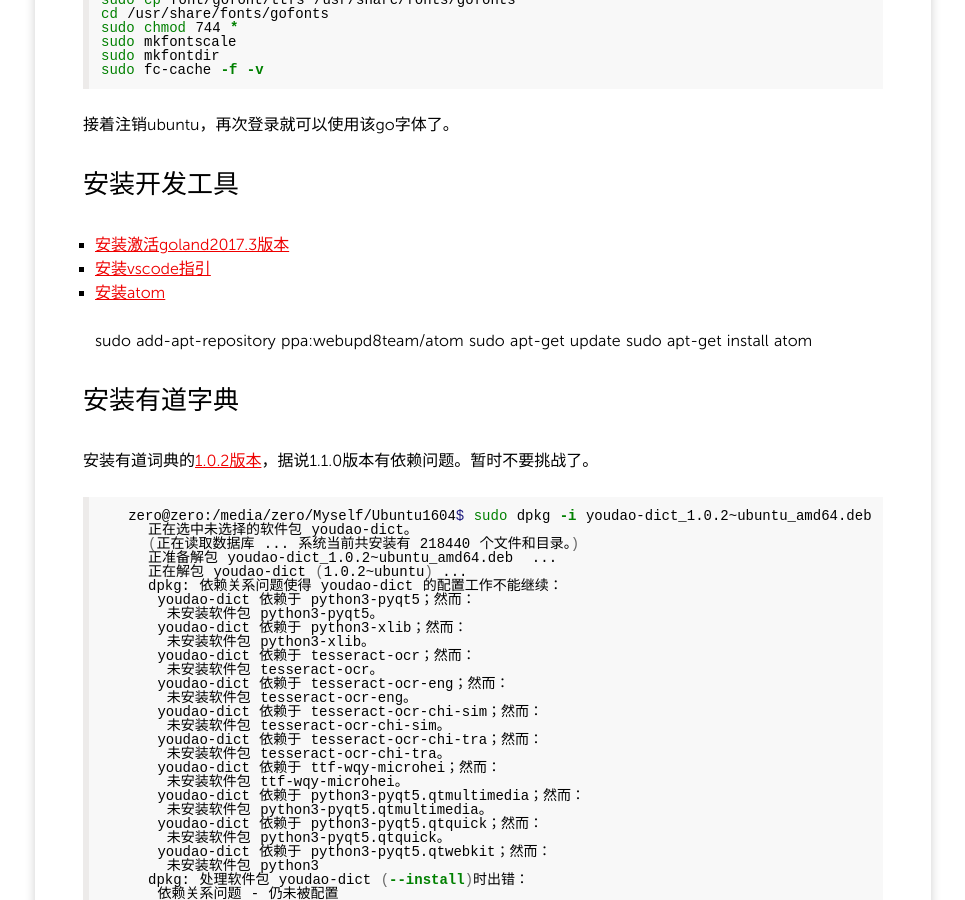
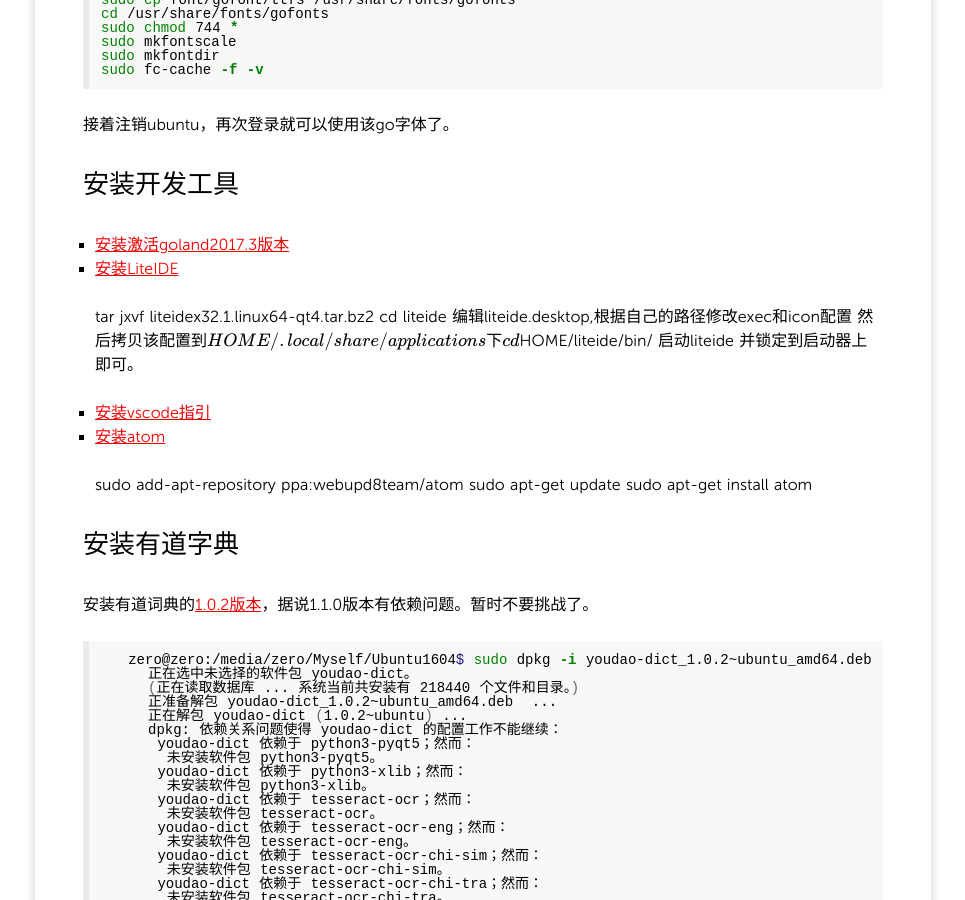
Before and after one commit to niuziru/niuziru.github.io, a Jekyll site: the page built from _posts/2017/2017-12-05-things-after-install-ubuntu16.04-with-Upan.md, in a window 1280 px wide and 900 px high, scrolled down 1666 px. Shown: the whole window, without its empty margins (157-1122 px from the left). Built offline with Jekyll 4.4.1, drawn with Linux system fonts in a browser that asks for light colours; formulas are drawn with MathJax 3.

Commit message:
add 在ubuntu16.04上使用liteide

```diff
--- a/_posts/2017/2017-12-05-how-to-install-ubuntu16.04-with-Upan.md
+++ b/_posts/2017/2017-12-05-things-after-install-ubuntu16.04-with-Upan.md
@@ -95,13 +95,22 @@
 ## 安装开发工具
 
 * [安装激活goland2017.3版本](2017-12-05-active-goland-2017.3.md)
+* [安装LiteIDE](https://golangtc.com/download/liteide)
+
+    tar jxvf liteidex32.1.linux64-qt4.tar.bz2
+    cd liteide
+    编辑liteide.desktop,根据自己的路径修改exec和icon配置
+    然后拷贝该配置到$HOME/.local/share/applications下
+    cd $HOME/liteide/bin/
+    启动liteide
+    并锁定到启动器上即可。
+
 * [安装vscode指引](https://code.visualstudio.com/docs/setup/linux)
 * [安装atom](http://www.linuxidc.com/Linux/2014-05/101501.htm)
 
     sudo add-apt-repository ppa:webupd8team/atom
     sudo apt-get update
     sudo apt-get install atom
-
 
 ## 安装有道字典
 
```
